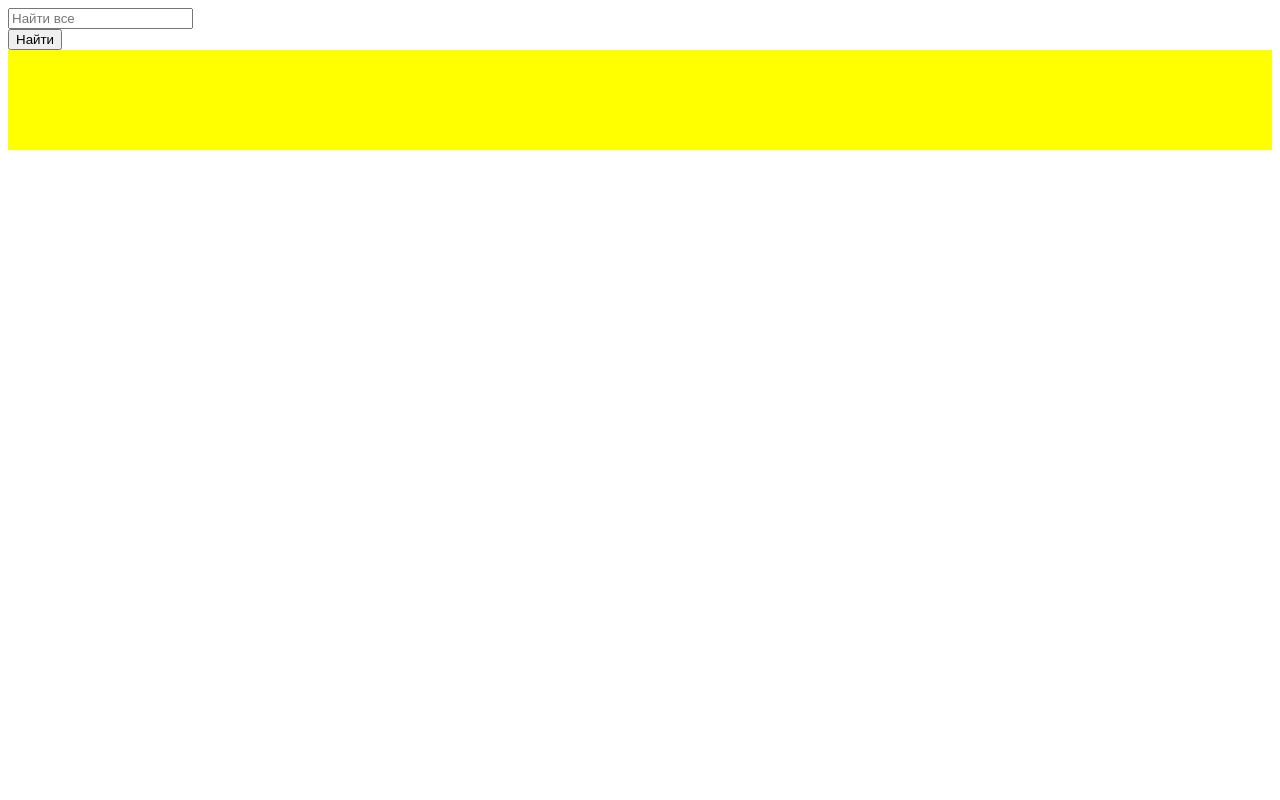
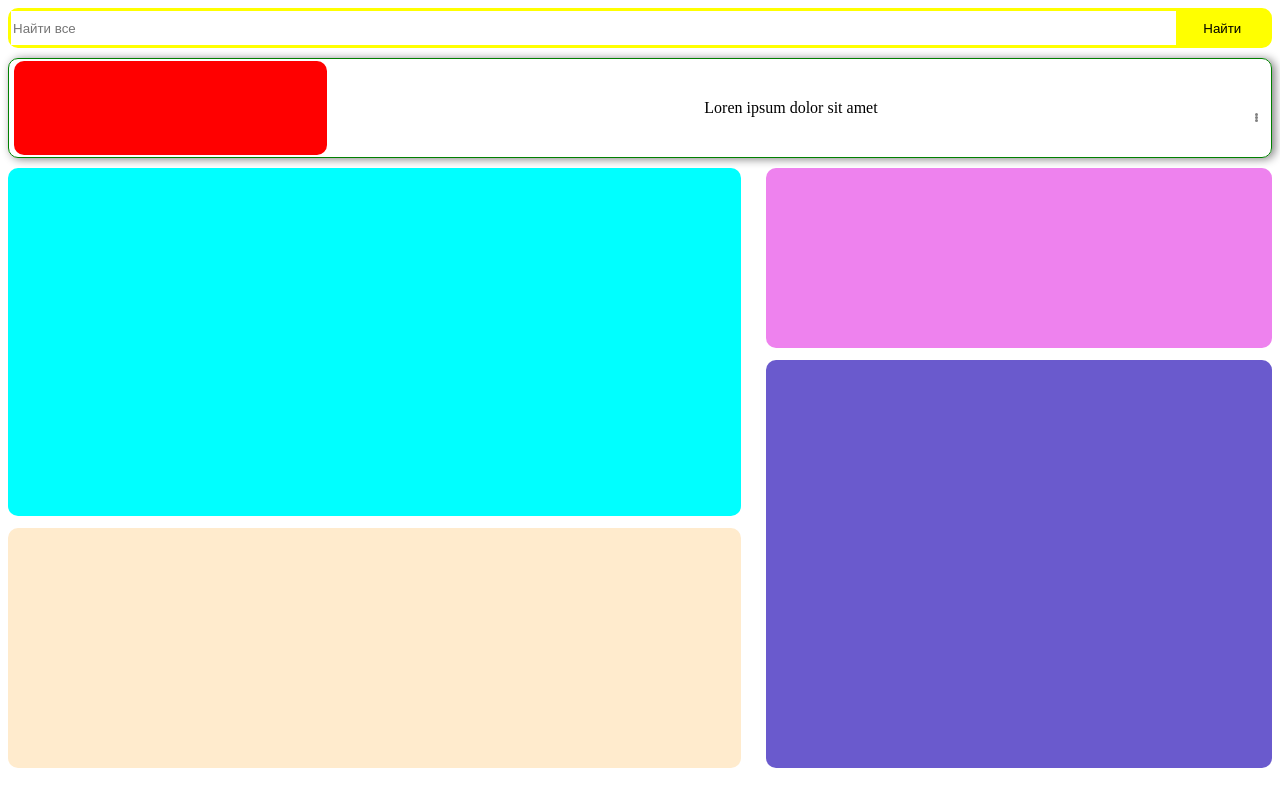
Before and after one commit to Mohmad995/yandex-flex-, a plain HTML site: page index.html in a window 1280 px wide. Drawn offline with Linux system fonts and the light colour scheme.

Commit message:
Yndex waw

```diff
--- a/index.css
+++ b/index.css
@@ -1,18 +1,129 @@
+* { box-sizing: border-box;
+}
+body {
+display: flex;
+flex-direction: column;
+justify-content: center;
+
+}
 .cotent {
     width: 80vw;
+
 }
 
 .search {
     width: 100%;
+    display: flex;
+    border: 3px solid yellow;
+    height: 40px;
+    border-radius: 10px;
+    margin-bottom: 10px;
+
 }
 
 .search input, .search button {
     display: block;
 }
 
+input {
+    width: 100%;
+    border: none;
+
+}
+
+button {
+    background-color: yellow;
+    border: none;
+    width: 100px;
+}
 
 .ad {
     height: 100px;
-    background-color: yellow;
+    align-items: center;
+    justify-content: space-between;
+    padding: 0 5px;
     width: 100%;
+    border-radius: 10px;
+    margin-bottom: 10px;
+    border: 1px solid green;
+    display: flex;
+    box-shadow: 3px 1px 10px gray
+
+
 }
+
+.adimg {
+    width: 25%;
+    height: 96%;
+    border-radius: 10px;
+    background-color: red
+}
+.right {
+    height: 10px;
+    padding-top: 10px;
+    padding-right: 8px;
+}
+
+.menu {
+    height: 12px;
+    display: flex;
+    flex-direction: column;
+    justify-content: space-between;
+
+}
+
+.dot {
+    width: 3px;
+    height: 3px;
+    border-radius: 50%;
+    background-color: gray;
+}
+
+.main {
+    width: 100%;
+    height: 600px;
+    display: flex;
+    justify-content: space-between;
+}
+
+.news {
+    width: 58%;
+    height: 100%;
+    display: flex;
+    flex-direction: column;
+    justify-content: space-between;
+}
+
+.mainNews {
+    width: 100%;
+    height: 58%;
+    background-color: aqua;
+    border-radius: 10px;
+}
+
+.allNews {
+    width: 100%;
+    height: 40%;
+    background-color: blanchedalmond;
+    border-radius: 10px;
+}
+.aside {
+    width: 40%;
+    height: 100%;
+    display: flex;
+    flex-direction: column;
+    justify-content: space-between;
+}
+
+.weather {
+    width: 100%;
+    height: 30%;
+    background-color: violet;
+    border-radius: 10px;
+}
+.aboutMoney {
+    width: 100%;
+    height: 68%;
+    background-color: slateblue;
+    border-radius: 10px;
+}
--- a/index.html
+++ b/index.html
@@ -14,9 +14,33 @@
      <button>Найти</button>
     </div>
 
+    <div class="ad">
+        <div class="adimg"></div>
+        <p>Loren ipsum dolor sit amet</p>
+        <div class="right"
+        <div class="menu">
+            <div class="dot"></div>
+            <div class="dot"></div>
+            <div class="dot"></div>
+        </div>
+        </div>
+
+    </div>
+
+
+    <div class="main">
     <div class="news">
-        <div class="ad"></div>
+     <div class="mainNews"></div>
+     <div class="allNews"></div>
+    </div>
 
+    <div class="aside">
+        <div class="weather"></div>
+        <div class="aboutMoney"></div>
+    </div>
 </div>
+
+
+
 </body>
 </html>
```
